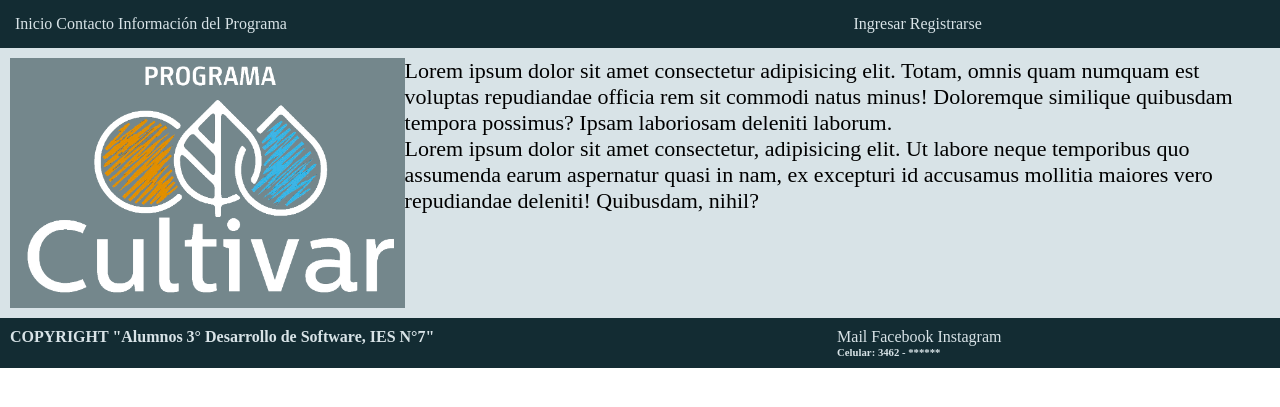
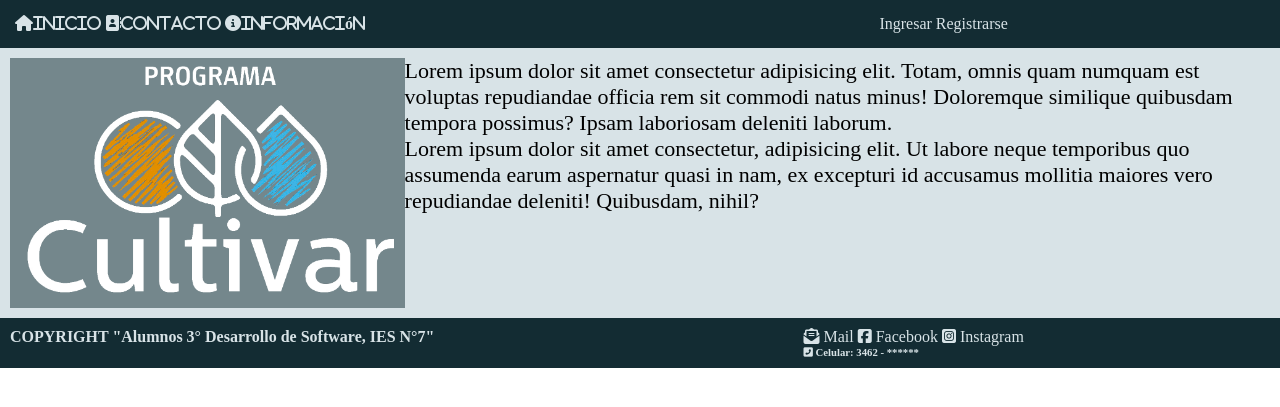
Before and after one commit to Daxterman03/Semillas, a PHP site: page /semi/ in a window 1280 px wide. Shown: the top 407 px of the page. Run offline with PHP 8.4, Linux system fonts and the light colour scheme; some libraries are stand-ins or nearby versions.

Commit message:
Iconos para barra de navegación y pié

```diff
--- a/semi/css/estilos.css
+++ b/semi/css/estilos.css
@@ -3,7 +3,9 @@
     margin: 0px;
     text-decoration: none;
 }
-
+.icon{
+    font-size: 200px;
+}
 .header{
     background: #132C33;
     padding: 10px;
--- a/semi/index.php
+++ b/semi/index.php
@@ -7,7 +7,6 @@
     <meta http-equiv="X-UA-Compatible" content="IE=edge">
     <meta name="viewport" content="width=device-width, initial-scale=1.0">
     <title>Programa Cultivar</title>
-    <link rel="stylesheet" href="css/estilos.css">
 </head>
 <body>
     <!-- Inclusión de barra de navegación por php -->
--- a/semi/navbar.php
+++ b/semi/navbar.php
@@ -1,16 +1,17 @@
 <!DOCTYPE html>
-<html lang="en" dir="ltr">
+<html lang="es" dir="ltr">
   <head>
     <meta charset="utf-8">
-    <link rel="stylesheet" href="../semi/css/estilos copy.css">
+    <script src="https://kit.fontawesome.com/5ad54e1f93.js" crossorigin="anonymous"></script>
+    <link rel="stylesheet" href="css/estilos.css">
   </head>
   <body>
     <header class="header">
         <nav class="menu">
           <div class="ventanas">
-            <a href="index.php">Inicio</a>
-            <a href="">Contacto</a>
-            <a href="">Información del Programa</a>
+            <a href="index.php"><i class="fas fa-home">Inicio</i></a>
+            <a href=""><i class="fas fa-address-book">Contacto</i></a>
+            <a href=""><i class="fas fa-info-circle">Información</i></a>
           </div>
           <div class="log_reg">
             <a href="login_page.php">Ingresar</a>
--- a/semi/pie.php
+++ b/semi/pie.php
@@ -3,9 +3,9 @@
         <h4>COPYRIGHT "Alumnos 3° Desarrollo de Software, IES N°7"</h4>
     </div>
     <div class="contacto">
-        <a href="#">Mail</a>
-        <a href="#">Facebook</a>
-        <a href="#">Instagram</a>
-        <h6>Celular: 3462 - ******</h6>
+        <a href="#"><i class="fas fa-envelope-open-text"></i> Mail</a>
+        <a href="#"><i class="fab fa-facebook-square"></i> Facebook</a>
+        <a href="#"><i class="fab fa-instagram-square"></i> Instagram</a>
+        <h6><i class="fas fa-phone-square-alt"></i> Celular: 3462 - ******</h6>
     </div>
 </div>
```
